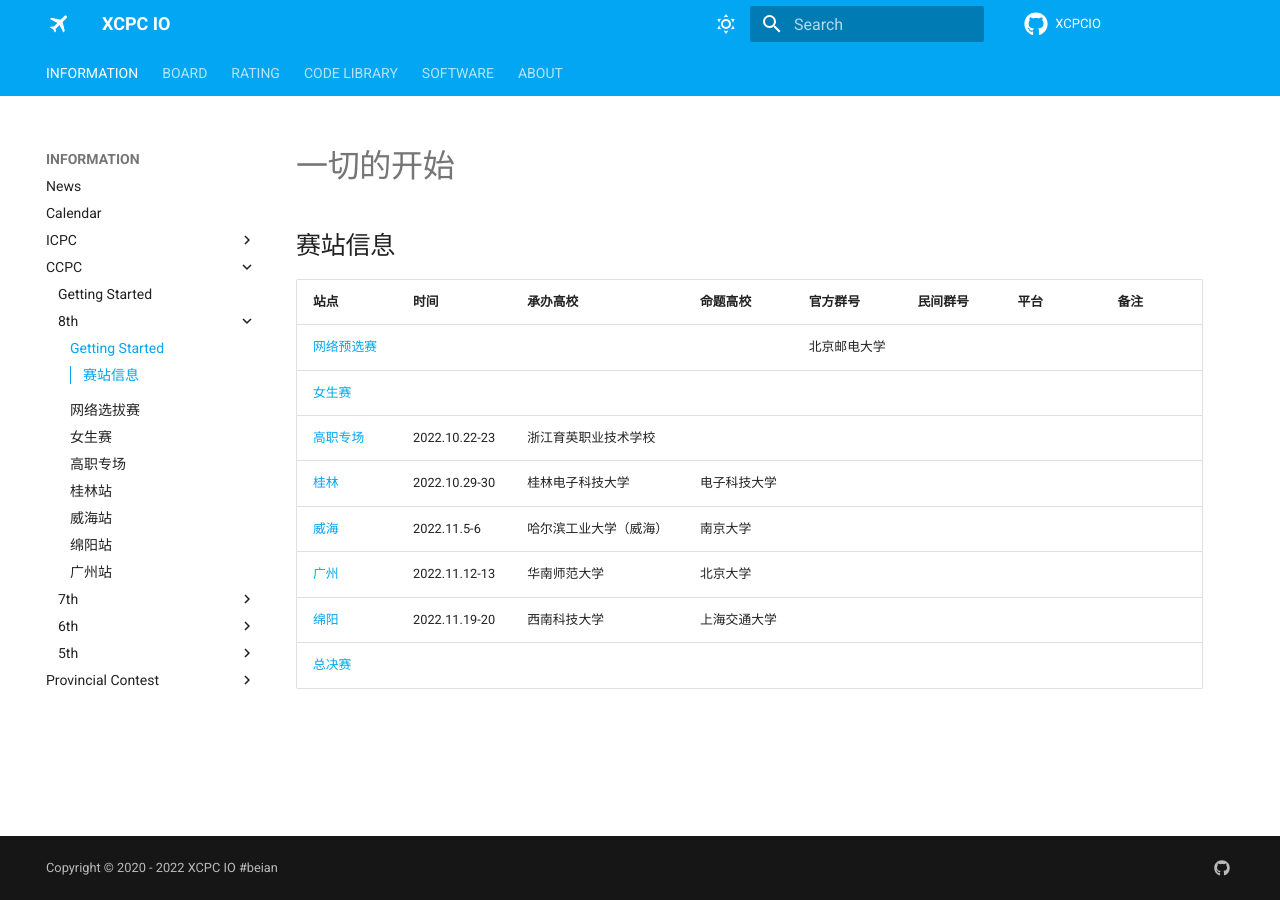
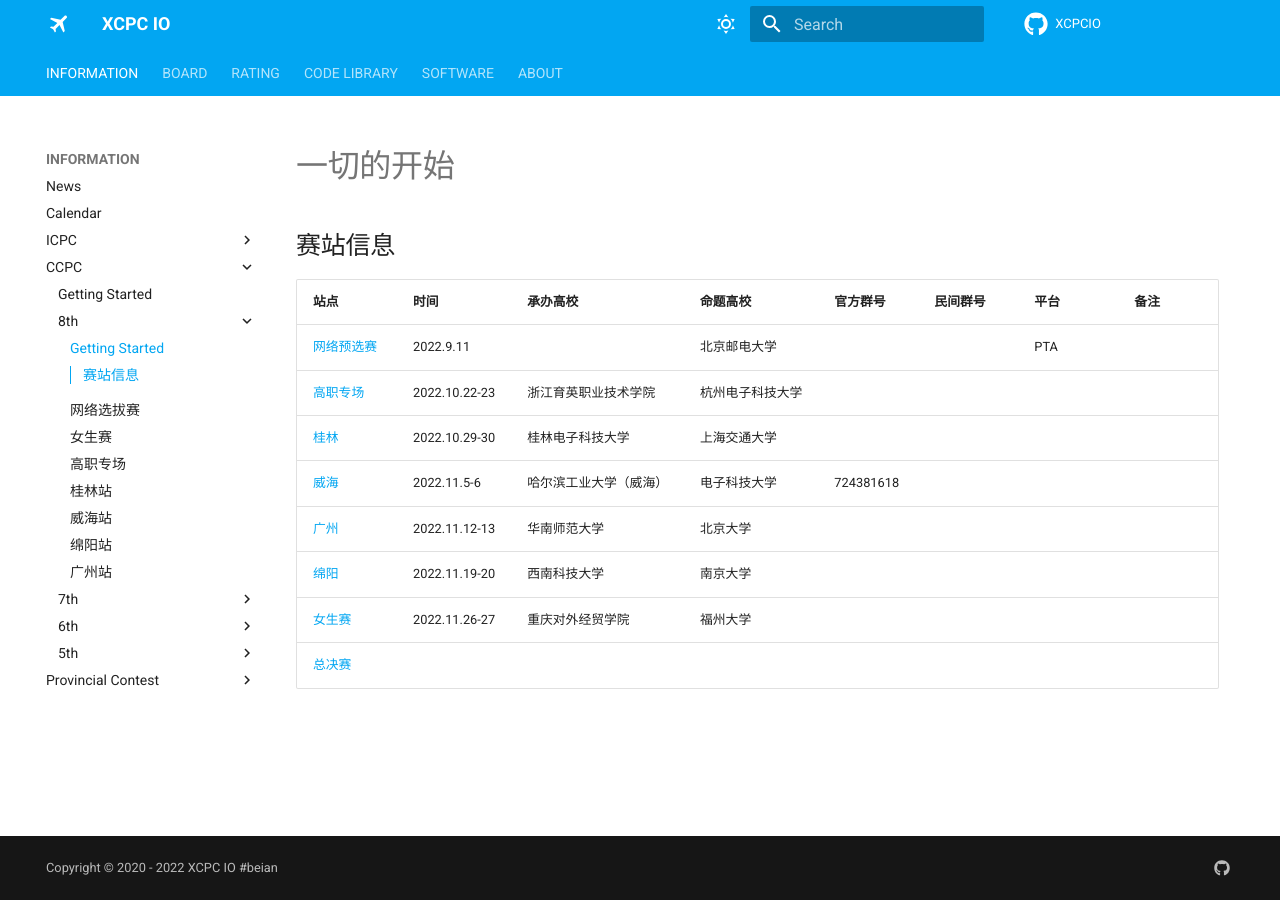
Before and after one commit to xcpcio/docs, an MkDocs documentation site: the page built from docs/info/ccpc/8th/index.md, in a window 1280 px wide. Built offline with MkDocs 1.6.1 and Material for MkDocs 9.7.7, drawn with Linux system fonts in a browser that asks for light colours; comment, search, counter and statistics services are not loaded.

Commit message:
feat: ccpc 8th update

```diff
--- a/docs/info/ccpc/8th/index.md
+++ b/docs/info/ccpc/8th/index.md
@@ -2,13 +2,13 @@
 
 ## 赛站信息
 
-| 站点                                   | 时间          | 承办高校               | 命题高校     | 官方群号     | 民间群号 | 平台 | 备注 |
-| :------------------------------------- | :------------ | :--------------------- | :----------- | :----------- | :------- | :--- | :--- |
-| [网络预选赛](./preliminary-contest.md) |               |                        |              | 北京邮电大学 |          |      |      |
-| [女生赛](./girl.md)                    |               |                        |              |              |          |      |      |
-| [高职专场](./gaozhi.md)                | 2022.10.22-23 | 浙江育英职业技术学校   |              |              |          |      |      |
-| [桂林](./guilin.md)                    | 2022.10.29-30 | 桂林电子科技大学       | 电子科技大学 |              |          |      |      |
-| [威海](./weihai.md)                    | 2022.11.5-6   | 哈尔滨工业大学（威海） | 南京大学     |              |          |      |      |
-| [广州](./guangzhou.md)                 | 2022.11.12-13 | 华南师范大学           | 北京大学     |              |          |      |      |
-| [绵阳](./mianyang.md)                  | 2022.11.19-20 | 西南科技大学           | 上海交通大学 |              |          |      |      |
-| [总决赛](./final.md)                   |               |                        |              |              |          |      |      |
+| 站点                                   | 时间          | 承办高校               | 命题高校         | 官方群号  | 民间群号 | 平台 | 备注 |
+| :------------------------------------- | :------------ | :--------------------- | :--------------- | :-------- | :------- | :--- | :--- |
+| [网络预选赛](./preliminary-contest.md) | 2022.9.11     |                        | 北京邮电大学     |           |          | PTA  |      |
+| [高职专场](./gaozhi.md)                | 2022.10.22-23 | 浙江育英职业技术学院   | 杭州电子科技大学 |           |          |      |      |
+| [桂林](./guilin.md)                    | 2022.10.29-30 | 桂林电子科技大学       | 上海交通大学     |           |          |      |      |
+| [威海](./weihai.md)                    | 2022.11.5-6   | 哈尔滨工业大学（威海） | 电子科技大学     | 724381618 |          |      |      |
+| [广州](./guangzhou.md)                 | 2022.11.12-13 | 华南师范大学           | 北京大学         |           |          |      |      |
+| [绵阳](./mianyang.md)                  | 2022.11.19-20 | 西南科技大学           | 南京大学         |           |          |      |      |
+| [女生赛](./girl.md)                    | 2022.11.26-27 | 重庆对外经贸学院       | 福州大学         |           |          |      |      |
+| [总决赛](./final.md)                   |               |                        |                  |           |          |      |      |
```
